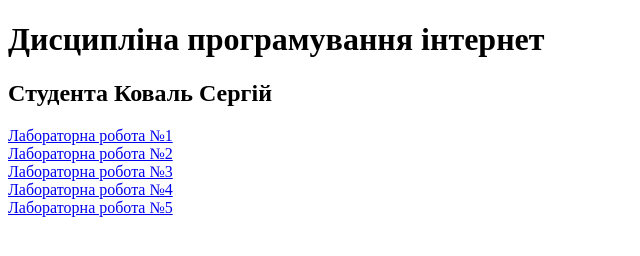
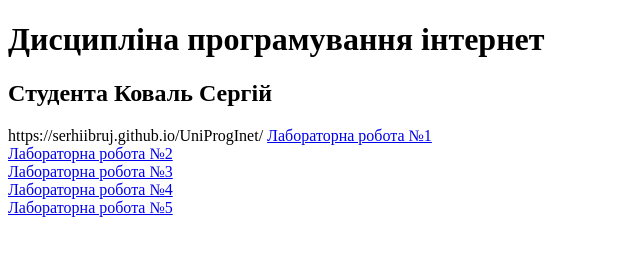
Before and after one commit to SerhiiBruj/UniProgInet, a plain HTML site: page index.html in a window 1280 px wide. Shown: the whole page, without its empty margins (0-640 px from the left). Drawn offline with Linux system fonts and the light colour scheme.

Commit message:
Update index.html

```diff
--- a/index.html
+++ b/index.html
@@ -8,7 +8,10 @@
   <body>
     <h1>Дисципліна програмування інтернет</h1>
     <h2>Cтудента Коваль Сергій</h2>
+      <a>
 
+      https://serhiibruj.github.io/UniProgInet/
+      </a>
     <a href="./lab1/index.html">Лабораторна робота №1</a>
     <br />
     <a href="./lab1/index.html">Лабораторна робота №2</a>
```
